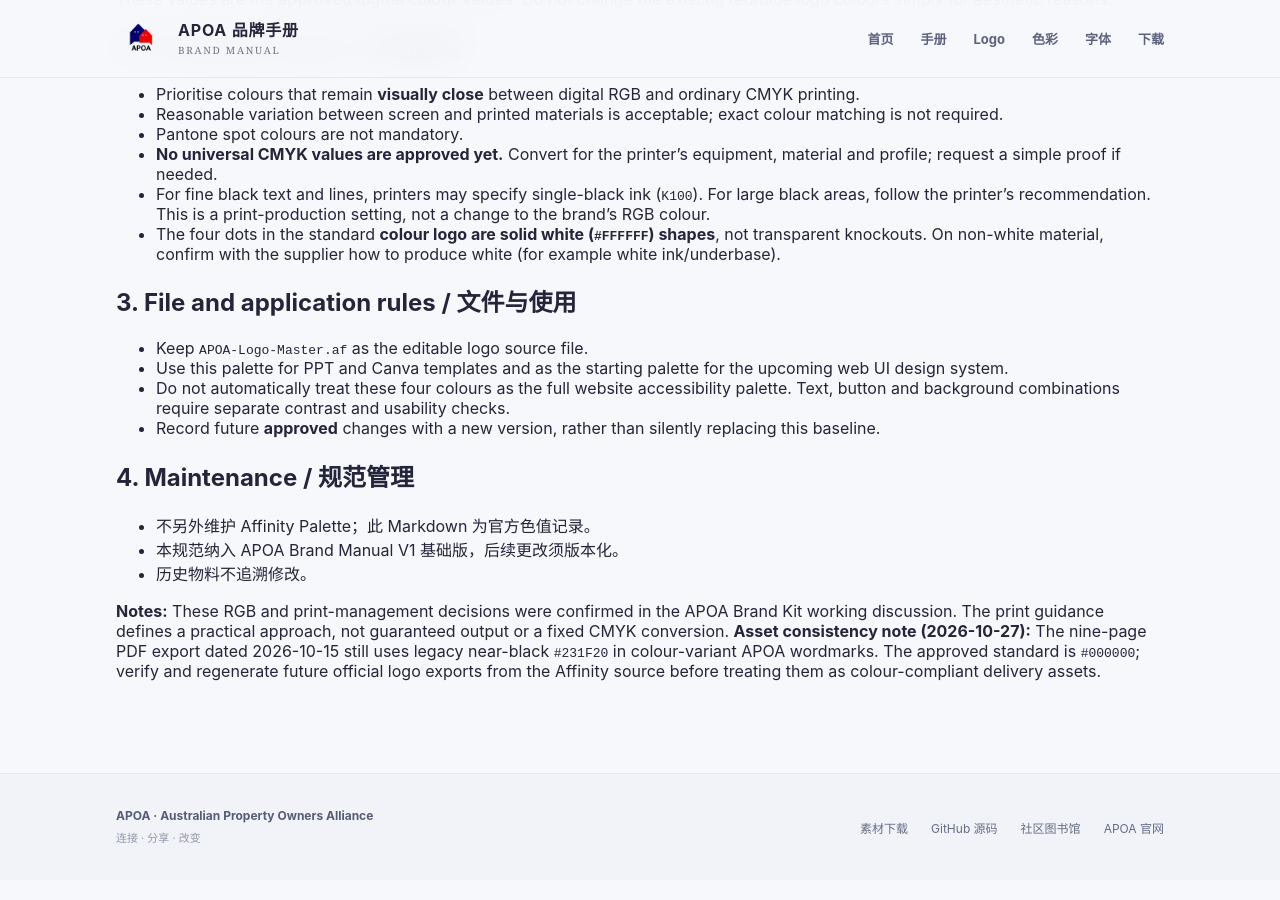
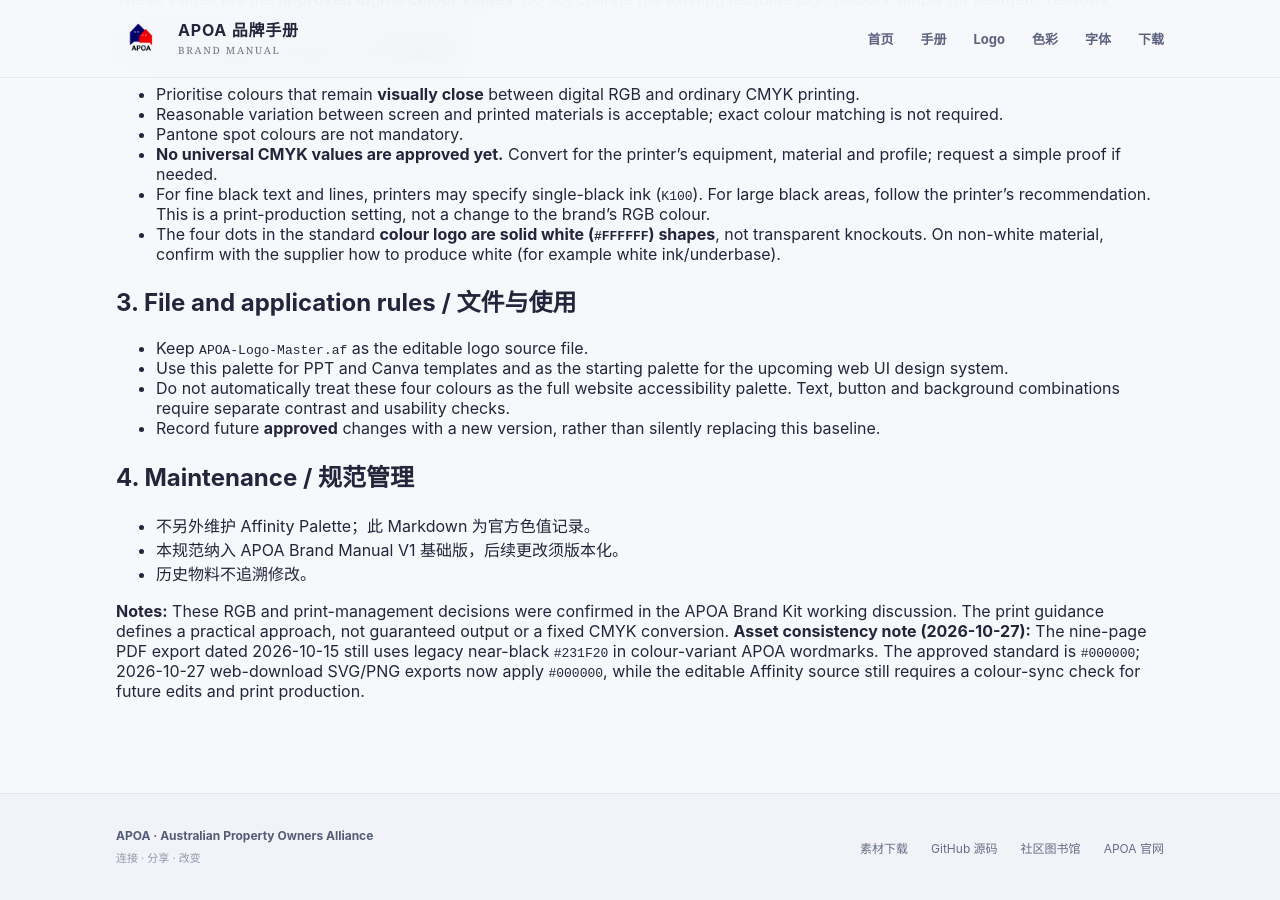
Before and after one commit to apoa-org/brand-and-design, a Jekyll site: the page built from brand-guidelines/APOA-Brand-Colors-V1.md, in a window 1280 px wide and 900 px high, scrolled down 686 px. Built offline with Jekyll 4.4.1, drawn with Linux system fonts in a browser that asks for light colours; our own code applies the rules of GitHub Pages for plain Markdown files.

Commit message:
docs(brand): record V1 download assets release in brand-guidelines/APOA-Brand-Colors-V1.md

```diff
--- a/brand-guidelines/APOA-Brand-Colors-V1.md
+++ b/brand-guidelines/APOA-Brand-Colors-V1.md
@@ -39,4 +39,4 @@
 
 
 **Notes:** These RGB and print-management decisions were confirmed in the APOA Brand Kit working discussion. The print guidance defines a practical approach, not guaranteed output or a fixed CMYK conversion.
-**Asset consistency note (2026-10-27):** The nine-page PDF export dated 2026-10-15 still uses legacy near-black `#231F20` in colour-variant APOA wordmarks. The approved standard is `#000000`; verify and regenerate future official logo exports from the Affinity source before treating them as colour-compliant delivery assets.
+**Asset consistency note (2026-10-27):** The nine-page PDF export dated 2026-10-15 still uses legacy near-black `#231F20` in colour-variant APOA wordmarks. The approved standard is `#000000`; 2026-10-27 web-download SVG/PNG exports now apply `#000000`, while the editable Affinity source still requires a colour-sync check for future edits and print production.
```
